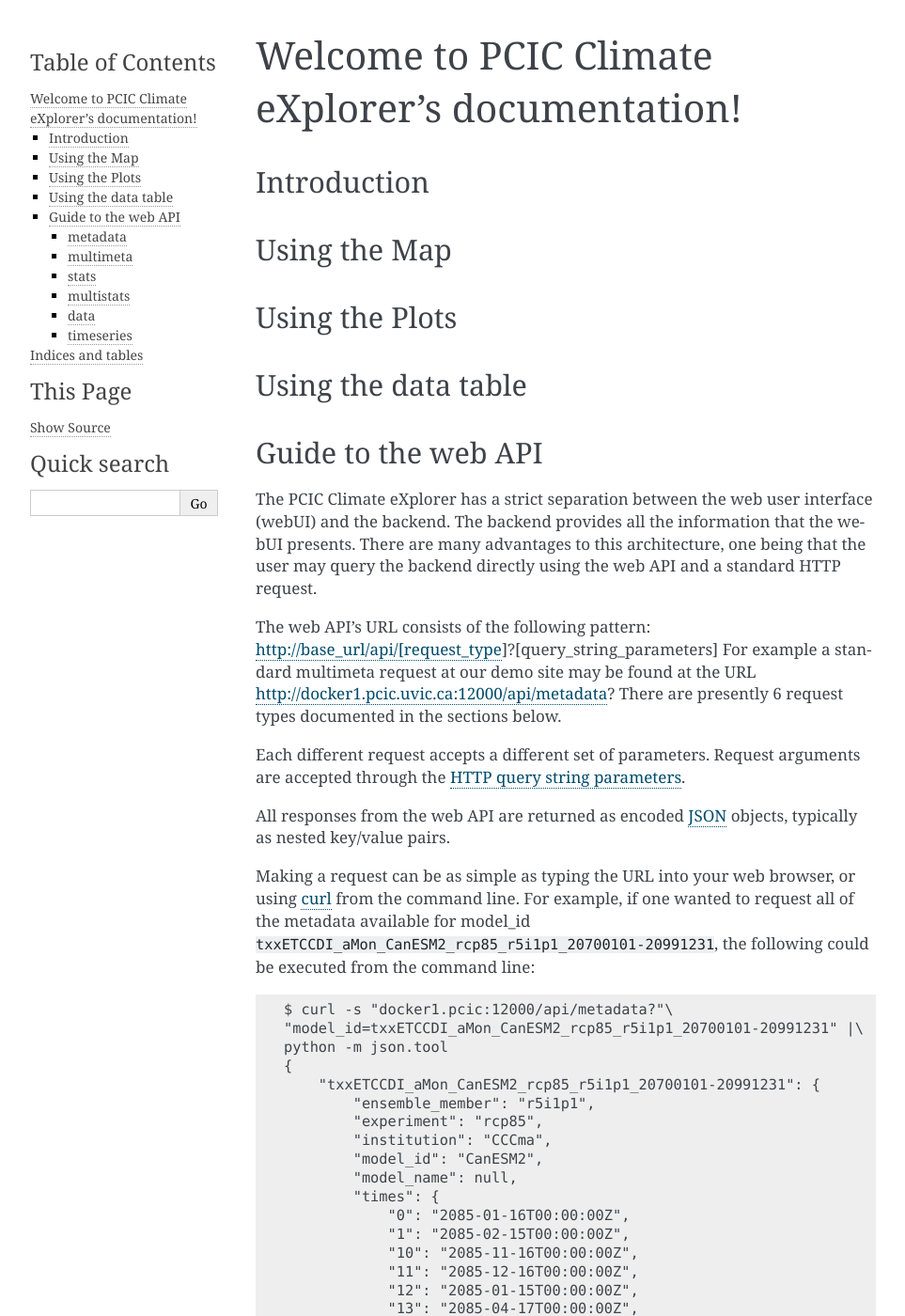
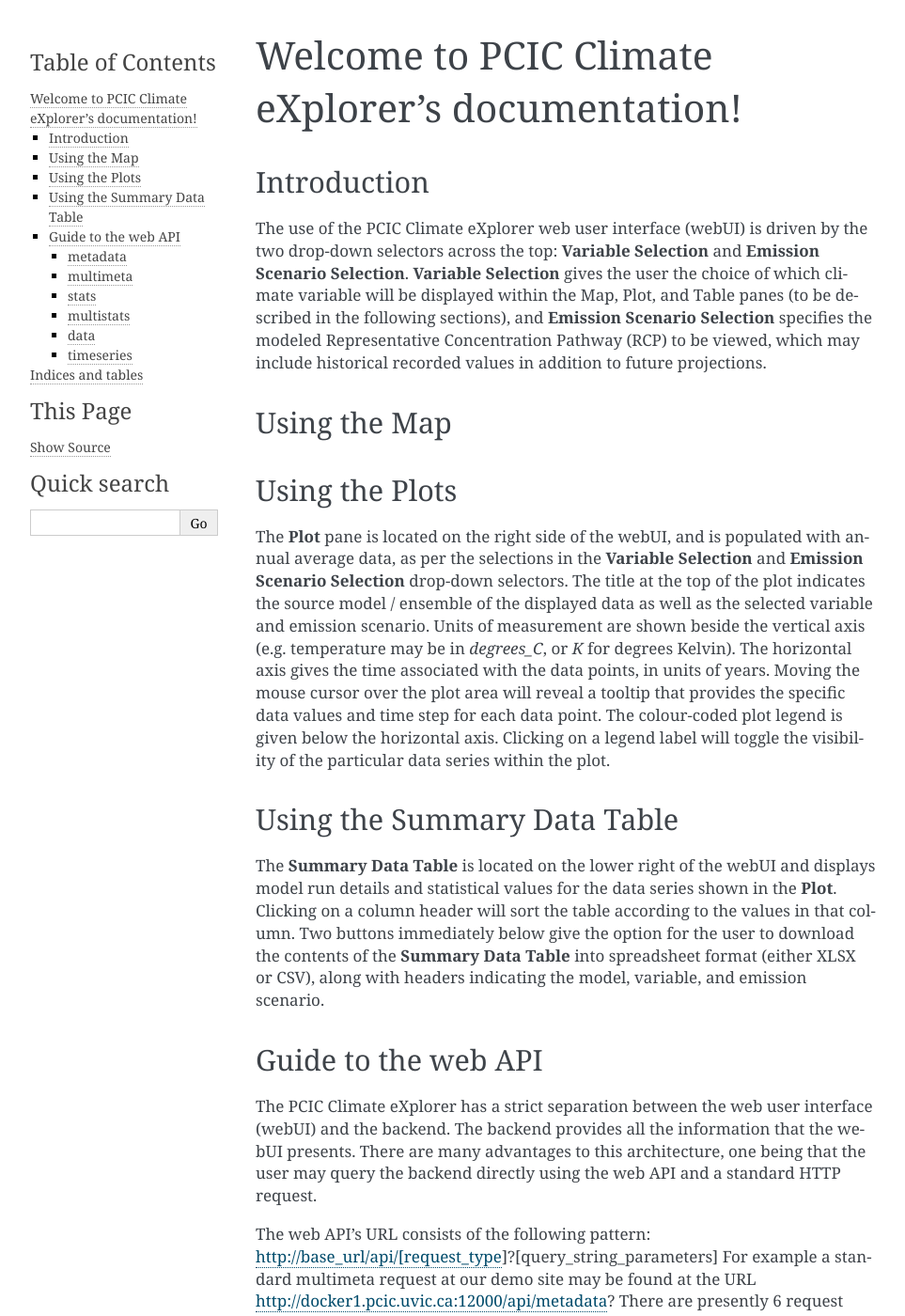
Before and after one commit to pacificclimate/climate-explorer, a Sphinx documentation site: the page built from doc/source/index.rst, in a window 1280 px wide and 1400 px high. Shown: the whole window at 94% size, without its empty margins (148-1111 px from the left). Built offline with Sphinx 7.4.7, drawn with Linux system fonts in a browser that asks for light colours.

Commit message:
Adds info to the docs on using the Variable Selection, Emission Scenario Selection, DataGraph and DataTable components.

```diff
--- a/doc/source/index.rst
+++ b/doc/source/index.rst
@@ -8,15 +8,19 @@
 
 Introduction
 ------------
+The use of the PCIC Climate eXplorer web user interface (webUI) is driven by the two drop-down selectors across the top: **Variable Selection** and **Emission Scenario Selection**. **Variable Selection** gives the user the choice of which climate variable will be displayed within the Map, Plot, and Table panes (to be described in the following sections), and **Emission Scenario Selection** specifies the modeled Representative Concentration Pathway (RCP) to be viewed, which may include historical recorded values in addition to future projections.
 
 Using the Map
 -------------
 
 Using the Plots
 ---------------
+The **Plot** pane is located on the right side of the webUI, and is populated with annual average data, as per the selections in the **Variable Selection** and **Emission Scenario Selection** drop-down selectors. The title at the top of the plot indicates the source model / ensemble of the displayed data as well as the selected variable and emission scenario. Units of measurement are shown beside the vertical axis (e.g. temperature may be in *degrees_C*, or *K* for degrees Kelvin). The horizontal axis gives the time associated with the data points, in units of years. Moving the mouse cursor over the plot area will reveal a tooltip that provides the specific data values and time step for each data point. The colour-coded plot legend is given below the horizontal axis. Clicking on a legend label will toggle the visibility of the particular data series within the plot.
 
-Using the data table
---------------------
+Using the Summary Data Table
+----------------------------
+The **Summary Data Table** is located on the lower right of the webUI and displays model run details and statistical values for the data series shown in the **Plot**. Clicking on a column header will sort the table according to the values in that column. Two buttons immediately below give the option for the user to download the contents of the **Summary Data Table** into spreadsheet format (either XLSX or CSV), along with headers indicating the model, variable, and emission scenario.
+
 
 Guide to the web API
 --------------------
```
